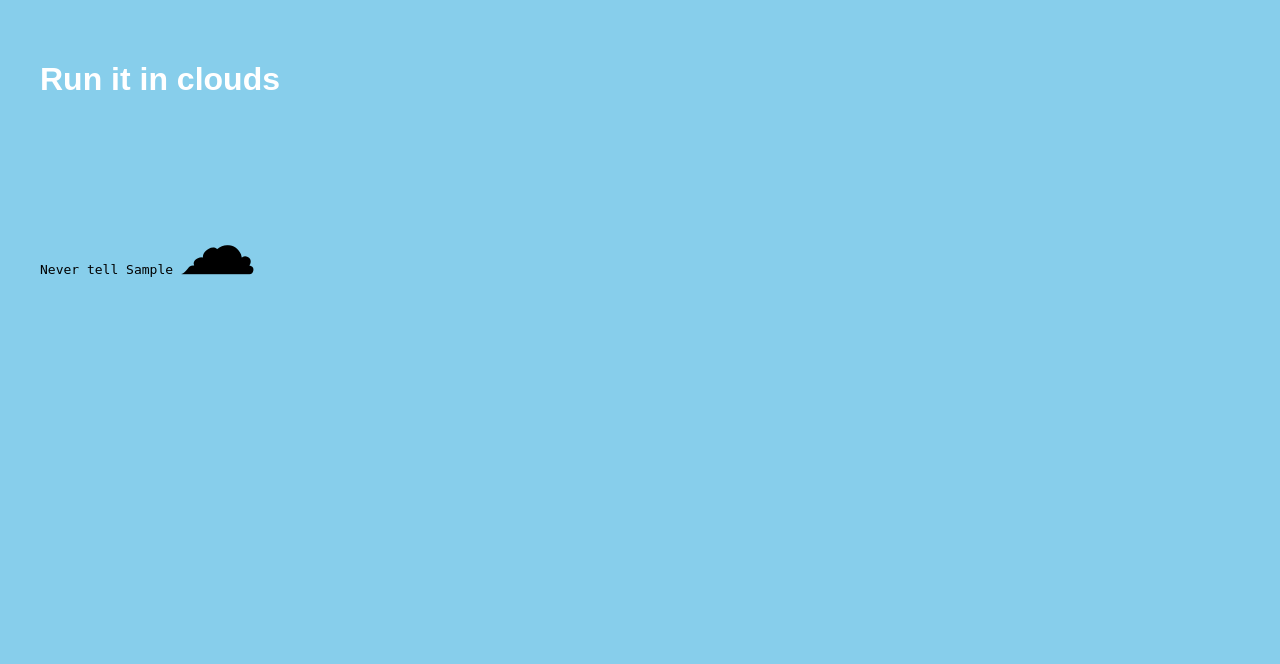
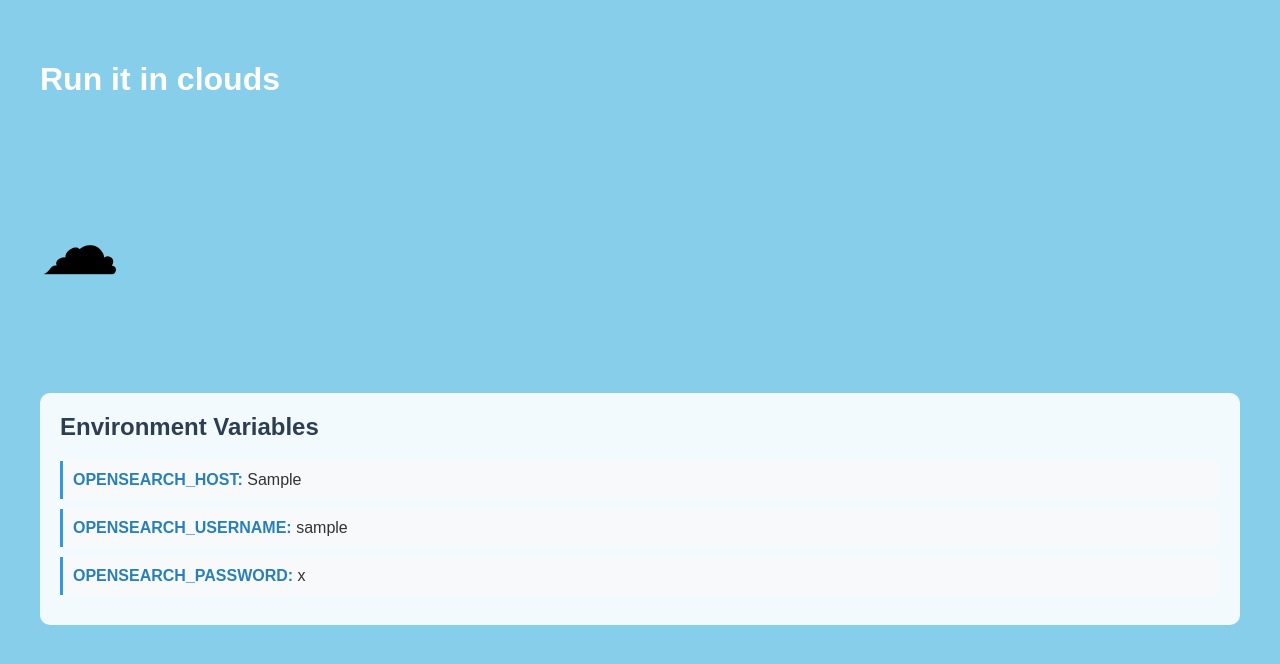
Before and after one commit to rodecki-aa/test-app, a Symfony app: template templates/home/index.html.twig in a window 1280 px wide. Shown: the top 664 px of the page. Run offline with Twig, Linux system fonts and the light colour scheme; the template is opened without the code that fills it: most values are stand-ins (such as "Sample title", 1, 10 or a date in 2020); some libraries are stand-ins or nearby versions.

Commit message:
Display environment variables on home page - Update HomeController to inject and pass environment variables to template - Add display of APP_ENV, OPENSEARCH_HOST, OPENSEARCH_USERNAME, OPENSEARCH_PASSWORD, and ENCRYPTION_KEY - Add styled boxes with CSS for better presentation of environment values - Shows current configuration from .env file

```diff
--- a/templates/home/index.html.twig
+++ b/templates/home/index.html.twig
@@ -11,11 +11,46 @@
         h1 {
             color: #fff;
         }
+        .env-values {
+            background: rgba(255, 255, 255, 0.9);
+            padding: 20px;
+            border-radius: 10px;
+            margin: 20px 0;
+            color: #333;
+        }
+        .env-values h2 {
+            margin-top: 0;
+            color: #2c3e50;
+        }
+        .env-item {
+            margin: 10px 0;
+            padding: 10px;
+            background: #f8f9fa;
+            border-left: 3px solid #3498db;
+        }
+        .env-item strong {
+            color: #2980b9;
+        }
     </style>
 {% endblock %}
 
 {% block body %}
     <h1>Run it in clouds</h1>
-    <code>Never tell {{ encryption_key }}</code>
     <p class="cloud-icon">☁</p>
+
+    <div class="env-values">
+        <h2>Environment Variables</h2>
+
+        <div class="env-item">
+            <strong>OPENSEARCH_HOST:</strong> {{ OPENSEARCH_HOST }}
+        </div>
+
+        <div class="env-item">
+            <strong>OPENSEARCH_USERNAME:</strong> {{ OPENSEARCH_USERNAME }}
+        </div>
+
+        <div class="env-item">
+            <strong>OPENSEARCH_PASSWORD:</strong> {{ OPENSEARCH_PASSWORD }}
+        </div>
+    </div>
 {% endblock %}
```
Also changed, not shown: src/Controller/HomeController.php (+9 -4 lines).
